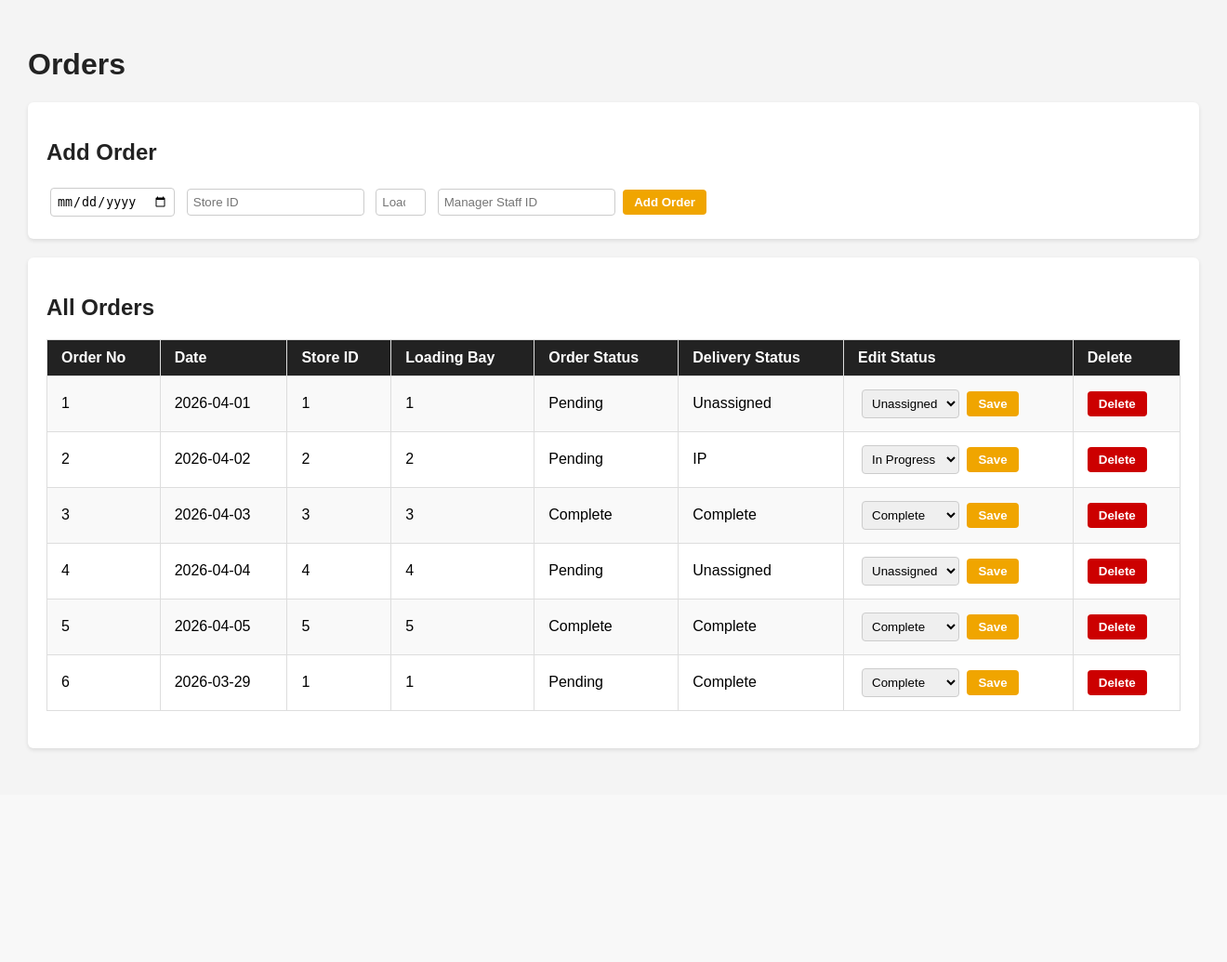
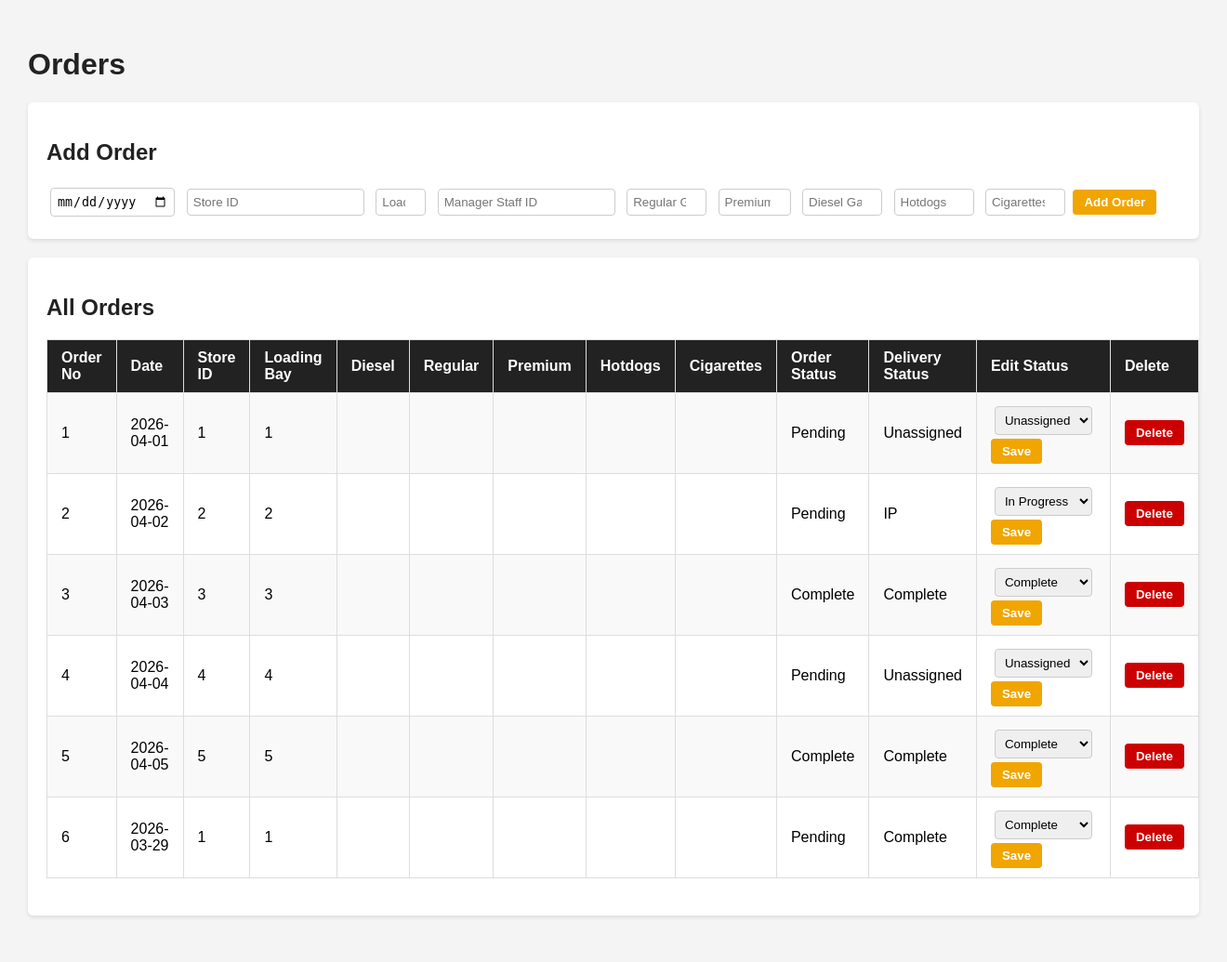
Before and after one commit to ntheuerkauf/databases-project, a Flask app: page /orders in a window 1320 px wide. Shown: the part 38-1073 px from the top of the page at 93% size. Before the commit the page ends 846 px from the top, so only its background shows below. Run offline with Flask 3, Linux system fonts and the light colour scheme; data comes from the database, SQL or seed files in the repository.

Commit message:
Update orders.html
This is the biggest change. Added the ability to add gas and backstock

```diff
--- a/GasStationHQ/templates/orders.html
+++ b/GasStationHQ/templates/orders.html
@@ -10,6 +10,11 @@
         <input type="number" name="storeID" placeholder="Store ID" required>
         <input type="number" name="loadingBayNo" placeholder="Loading Bay No (1-5)" min="1" max="5" required>
         <input type="number" name="managerID" placeholder="Manager Staff ID" required>
+	<input type="number" name="galRegular" placeholder="Regular Gallons" min="0" max="15000" required>
+	<input type="number" name="galPremium" placeholder="Premium Gallons" min="0" max="5000" required>
+	<input type="number" name="galDiesel" placeholder="Diesel Gallons" min="0" max="80000" required>
+	<input type="number" name="hotdogs" placeholder="Hotdogs" min="0" max="10000" required>
+    	<input type="number" name="cigarettes" placeholder="Cigarettes" min="0" max="10000" required>
         <button type="submit">Add Order</button>
     </form>
 </div>
@@ -23,19 +28,33 @@
             <th>Date</th>
             <th>Store ID</th>
             <th>Loading Bay</th>
+            <th>Diesel</th>
+            <th>Regular</th>
+            <th>Premium</th>
+            <th>Hotdogs</th>
+            <th>Cigarettes</th>
             <th>Order Status</th>
             <th>Delivery Status</th>
             <th>Edit Status</th>
             <th>Delete</th>
         </tr>
+
         {% for order in orders %}
         <tr>
             <td>{{ order.orderNo }}</td>
             <td>{{ order.orderDate }}</td>
             <td>{{ order.storeID }}</td>
             <td>{{ order.loadingBayNo }}</td>
+
+            <td>{{ order.galDiesel if order.galDiesel is not none else "-" }}</td>
+            <td>{{ order.galRegular if order.galRegular is not none else "-" }}</td>
+            <td>{{ order.galPremium if order.galPremium is not none else "-" }}</td>
+            <td>{{ order.hotdogs if order.hotdogs is not none else "-" }}</td>
+            <td>{{ order.cigarettes if order.cigarettes is not none else "-" }}</td>
+
             <td>{{ "Complete" if order.orderStatus else "Pending" }}</td>
             <td>{{ order.deliveryStatus }}</td>
+
             <td>
                 <form action="/orders/edit/{{ order.orderNo }}" method="POST" style="display:inline">
                     <select name="deliveryStatus">
@@ -46,6 +65,7 @@
                     <button type="submit">Save</button>
                 </form>
             </td>
+
             <td>
                 <a href="/orders/delete/{{ order.orderNo }}">
                     <button class="delete-btn">Delete</button>
```
